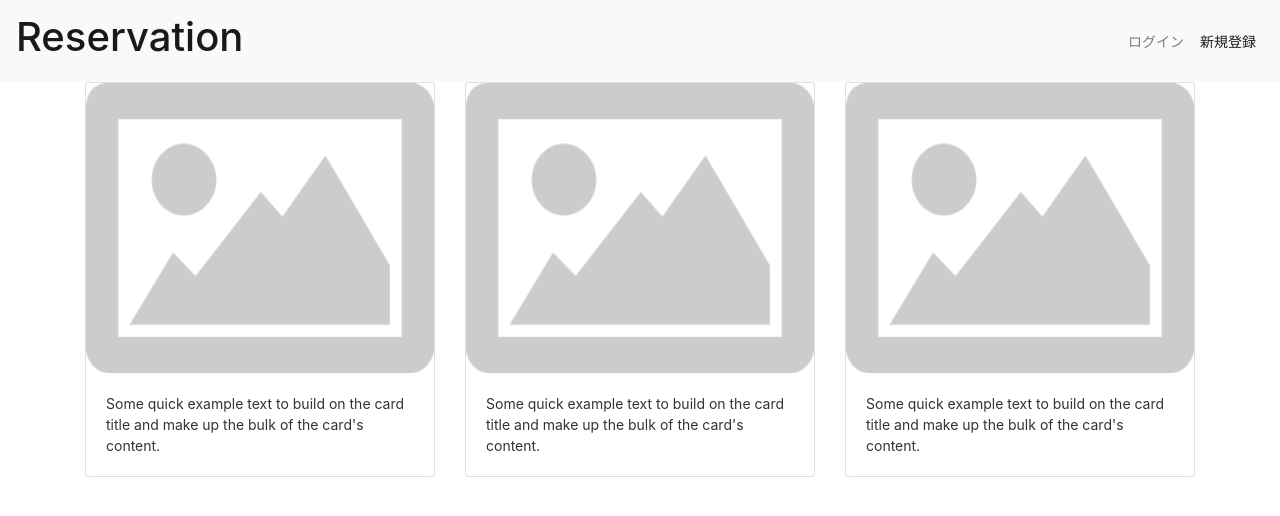
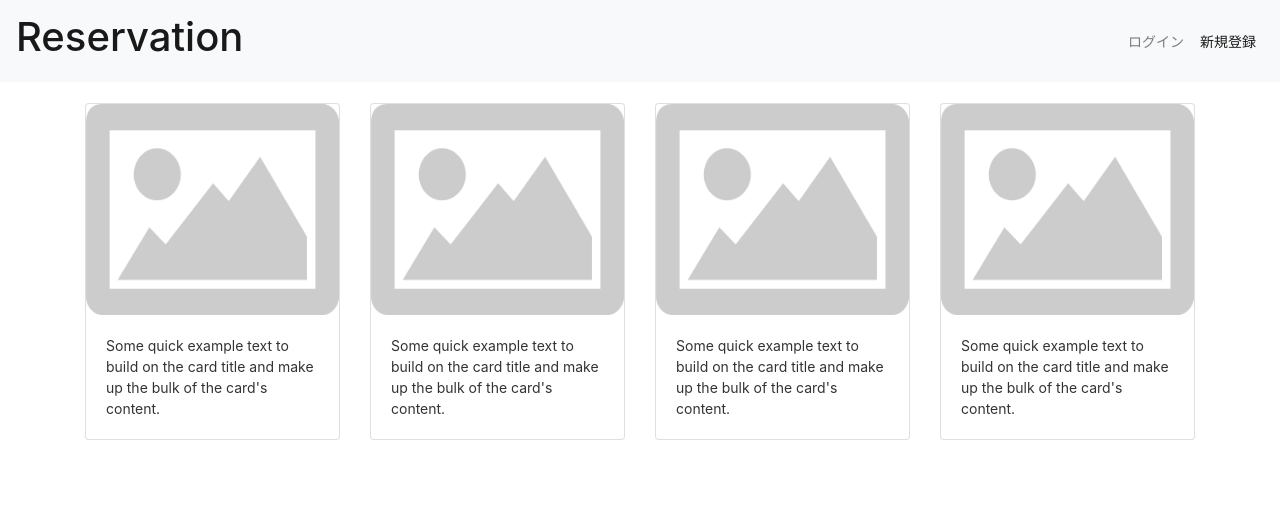
Before and after one commit to noria6t/reservation-app, an Angular app: page / in a window 1280 px wide. Shown: the top 516 px of the page. Built offline with nearby package versions, Linux system fonts and the light colour scheme.

Commit message:
72.４列画像レスポンシブ対応

```diff
--- a/src/app/product-list/product-list.component.html
+++ b/src/app/product-list/product-list.component.html
@@ -1,5 +1,14 @@
 <div class="container">
+  <br>
   <div class="row">
+    <div class="col-sm">
+      <div class="card">
+        <img src="./assets/img/img_placeholder.png" class="card-img-top" alt="...">
+        <div class="card-body">
+          <p class="card-text">Some quick example text to build on the card title and make up the bulk of the card's content.</p>
+        </div>
+      </div>
+    </div>
     <div class="col-sm">
       <div class="card">
         <img src="./assets/img/img_placeholder.png" class="card-img-top" alt="...">
```
